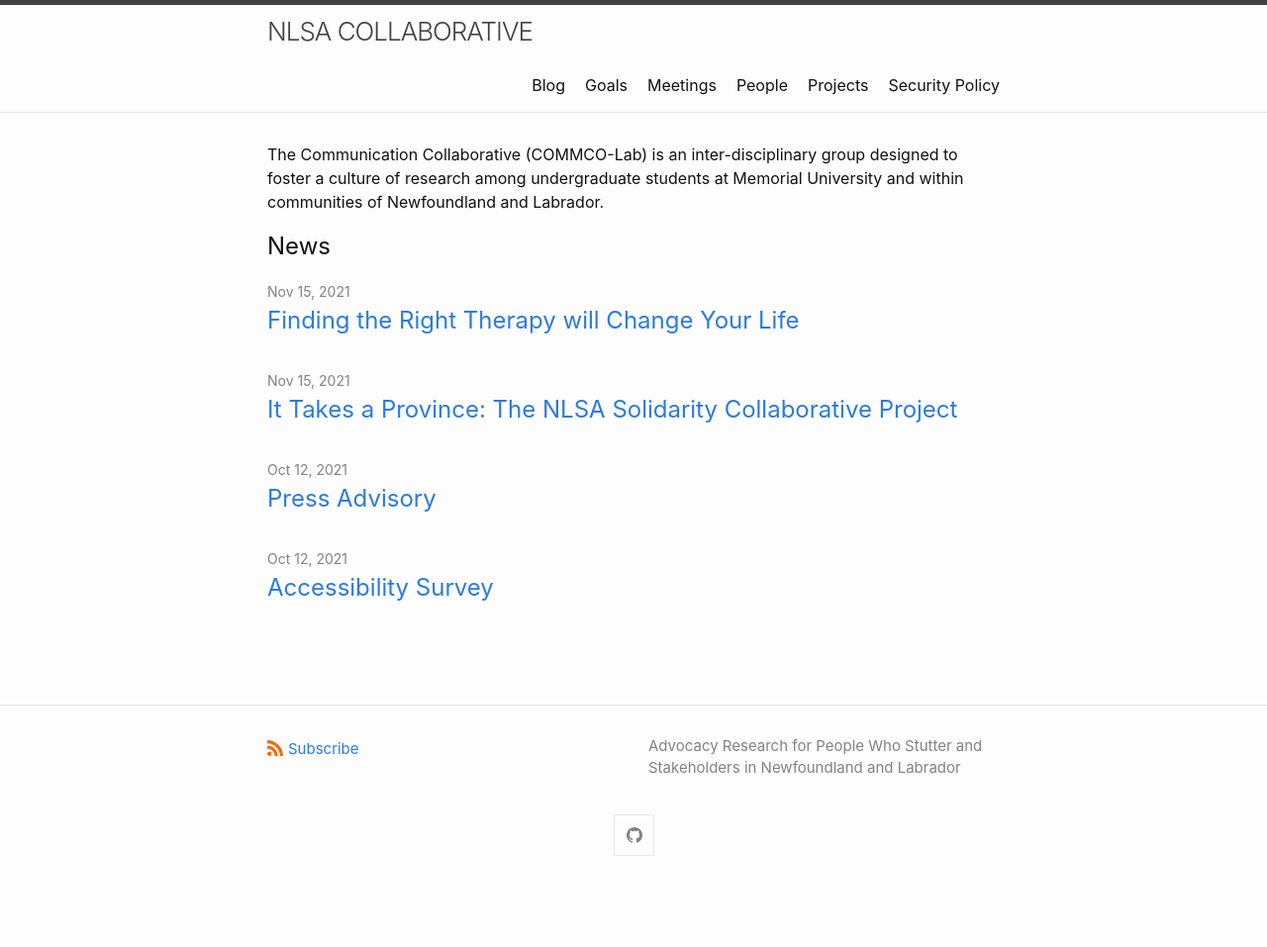
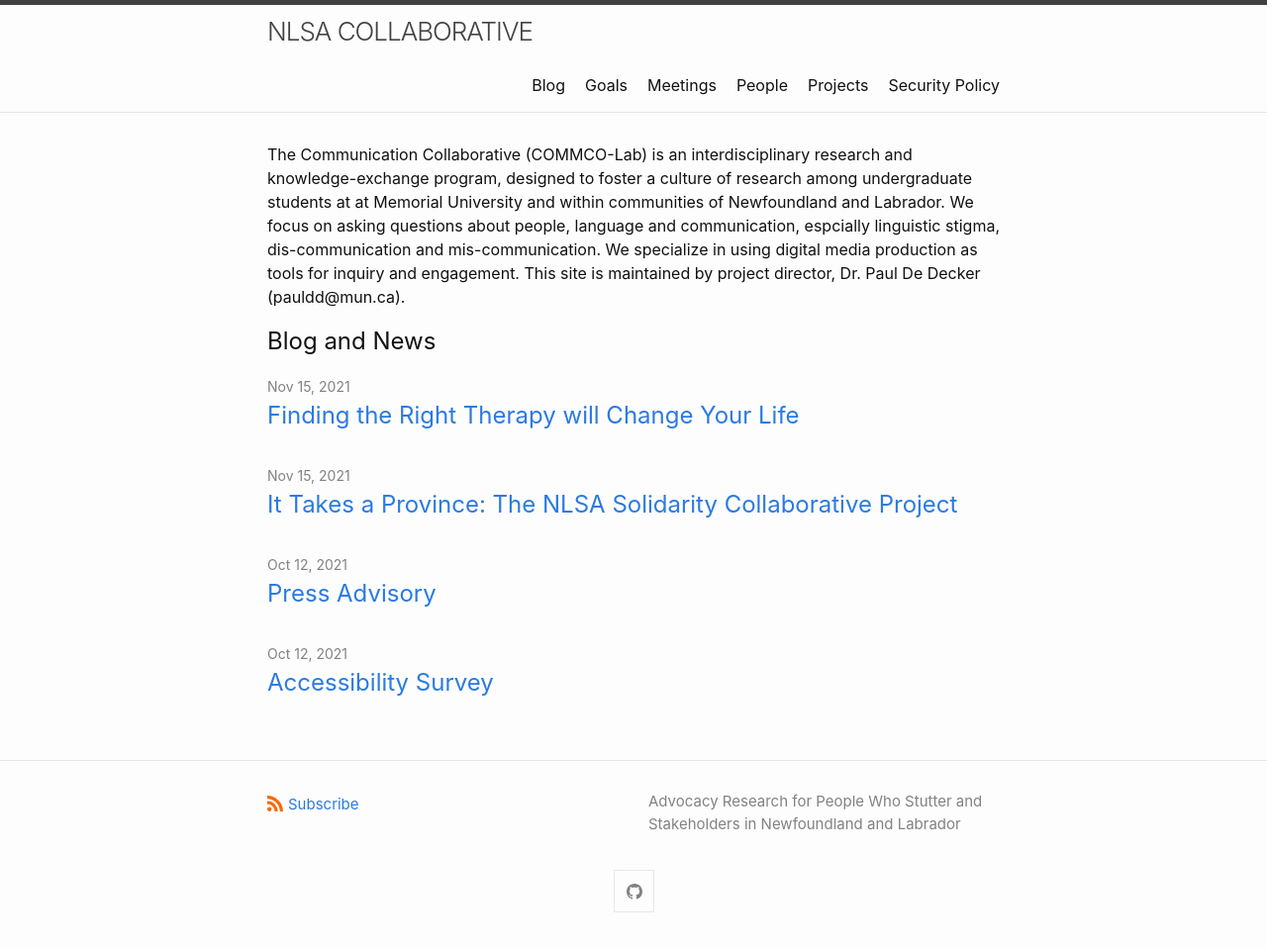
Before and after one commit to pauldedecker/commco-lab, a Jekyll site: the page built from index.md, in a window 1280 px wide. Shown: the whole page at 99% size. Built offline with Jekyll 4.4.1, drawn with Linux system fonts in a browser that asks for light colours; before the commit the page ends 900 px from its top, so only the background shows below that.

Commit message:
Update index.md

```diff
--- a/index.md
+++ b/index.md
@@ -9,7 +9,6 @@ layout: home
 ---
 
 
-The Communication Collaborative (COMMCO-Lab) is an inter-disciplinary group designed to foster a culture of research among undergraduate students at Memorial University and within communities of Newfoundland and Labrador.
+The Communication Collaborative (COMMCO-Lab) is an interdisciplinary research and knowledge-exchange program, designed to foster a culture of research among undergraduate students at at Memorial University and within communities of Newfoundland and Labrador. We focus on asking questions about people, language and communication, espcially linguistic stigma, dis-communication and mis-communication. We specialize in using digital media production as tools for inquiry and engagement. This site is maintained by project director, Dr. Paul De Decker (pauldd@mun.ca).
 
-
-<h2>News</h2>
+<h2>Blog and News</h2>
```
